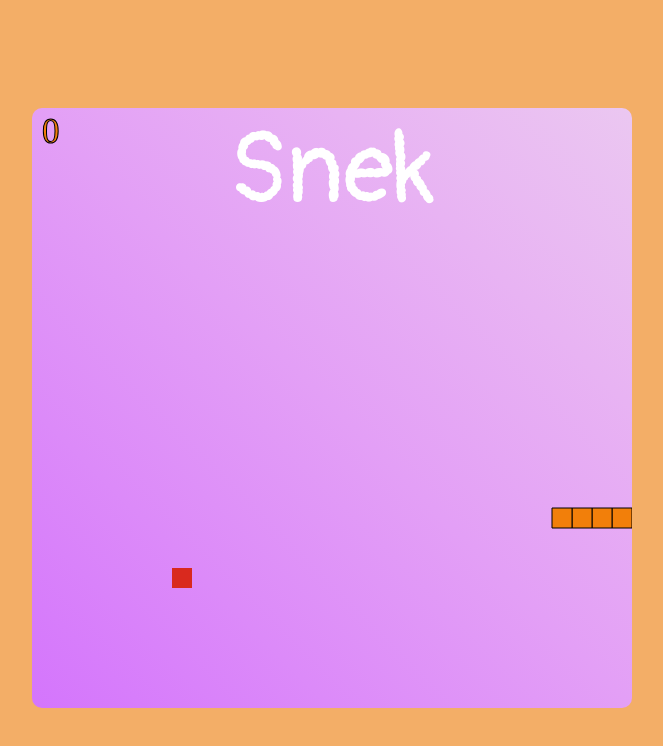
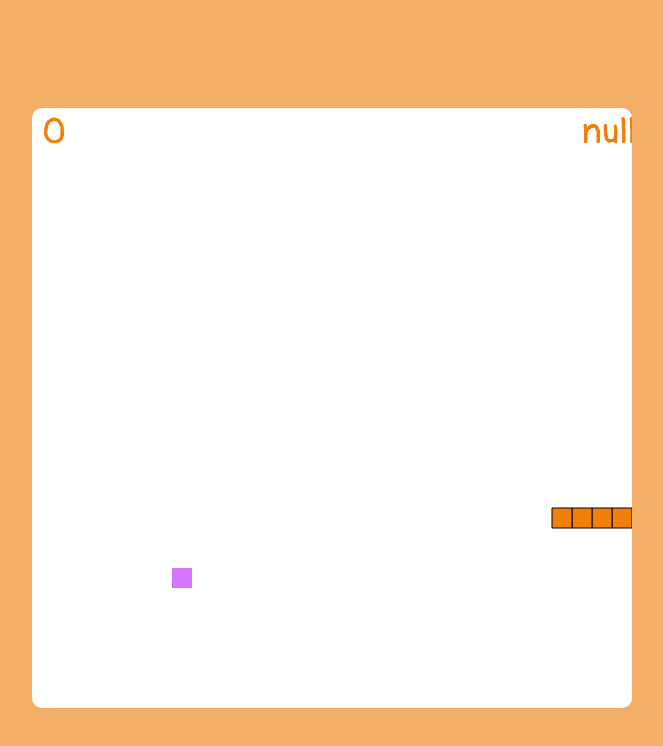
Before and after one commit to adrian5991/js-learning, a plain HTML site: page snake-game/index.html in a window 1280 px wide. Both pictures are taken after a click on the button "Play!". Shown: the whole page, without its empty margins (308-971 px from the left). Drawn offline with Linux system fonts and the light colour scheme.

Commit message:
styling; show previous score

```diff
--- a/snake-game/snake.js
+++ b/snake-game/snake.js
@@ -42,7 +42,7 @@ function Food(height, width) {
 Food.prototype.draw = function () {
   ctx.beginPath();
   ctx.rect(this.xPos, this.yPos, this.width, this.height);
-  ctx.fillStyle = "#d9291e";
+  ctx.fillStyle = "#d475fc";
   ctx.fill();
   ctx.closePath();
 };
@@ -86,16 +86,20 @@ const mySnake = new Snake(objectHeight, objectWidth);
 const myFood = Food(objectHeight, objectWidth);
 
 function score(x) {
-  ctx.font = "35px serif";
+  let newScore = (x - 4) * 10;
+  ctx.font = "35px Pangolin";
   ctx.lineWidth = 1;
-  ctx.fillText((x - 4) * 10, 10, 35);
-  ctx.strokeText((x - 4) * 10, 10, 35);
+  ctx.fillText(newScore, 10, 35);
+  ctx.fillText(localStorage.getItem("snakeScore"), 550, 35);
+  return newScore;
 }
 
 function gameover(id) {
   alert("Game over!");
   document.location.reload();
   clearInterval(id);
+  localStorage.setItem("snakeScore", score(mySnake.length));
+  console.log(localStorage.getItem("snakeScore"));
 }
 
 function animate() {
--- a/snake-game/style.css
+++ b/snake-game/style.css
@@ -18,8 +18,10 @@ body {
   margin: auto;
   border-radius: 10px;
   /* outline: #dc8af9 10px solid; */
-  background-image: linear-gradient(to right top, #d475fc, #dc8af9, #e39ff6, #e8b3f3, #ebc7f1);
+  /* background-image: linear-gradient(to right top, #d475fc, #dc8af9, #e39ff6, #e8b3f3, #ebc7f1); */
+  background-color: white;
 }
+
 #title {
   text-align: center;
   position: absolute;
@@ -31,6 +33,7 @@ body {
   color: white;
   font-family: "Pangolin", cursive;
 }
+
 #playButton {
   font-family: "Pangolin", cursive;
   position: absolute;
@@ -43,7 +46,7 @@ body {
   margin: auto;
   border: none;
   border-radius: 10px;
-  background-color: blueviolet;
+  background-color: #f3ae67;
   color: white;
   font-size: 24px;
 }
```
